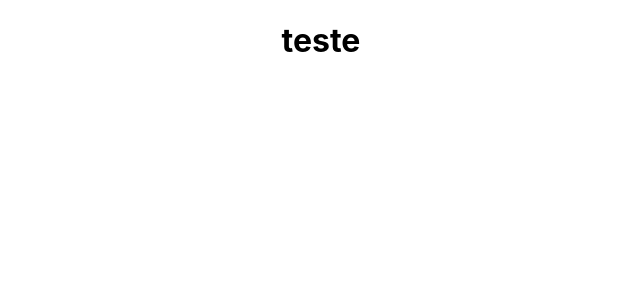
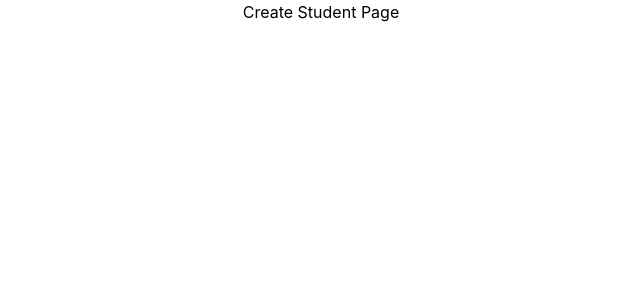
Before and after one commit to augustosplett/students-form-react, a React (Create React App) app: page /create-student in a window 1280 px wide. Shown: the top 300 px of the page, without its empty margins (319-959 px from the left). Built offline with nearby package versions, Linux system fonts and the light colour scheme.

Commit message:
installed tailwind, react-router and other developement dependencies. Also created the basic page structure

```diff
--- a/package.json
+++ b/package.json
@@ -8,6 +8,7 @@
     "@testing-library/user-event": "^13.5.0",
     "react": "^18.3.1",
     "react-dom": "^18.3.1",
+    "react-router-dom": "^6.26.2",
     "react-scripts": "5.0.1",
     "web-vitals": "^2.1.4"
   },
@@ -34,5 +35,10 @@
       "last 1 firefox version",
       "last 1 safari version"
     ]
+  },
+  "devDependencies": {
+    "autoprefixer": "^10.4.20",
+    "postcss": "^8.4.47",
+    "tailwindcss": "^3.4.13"
   }
 }
--- a/src/App.js
+++ b/src/App.js
@@ -1,9 +1,19 @@
 import './App.css';
+import { BrowserRouter as Router, Route, Routes } from 'react-router-dom';
+import Home from './pages/Home';
+import CreateStudent from './pages/CreateStudent';
+import ListStudents from './pages/ListStudents';
 
 function App() {
   return (
     <div className="App">
-      <h1>teste</h1>
+      <Router>
+        <Routes>
+          <Route path="/" element={<Home />} />
+          <Route path="/create-student" element={<CreateStudent />} />
+          <Route path="/list-students" element={<ListStudents />} />
+        </Routes>
+    </Router>
     </div>
   );
 }
--- a/src/index.css
+++ b/src/index.css
@@ -1,3 +1,7 @@
+@tailwind base;
+@tailwind components;
+@tailwind utilities;
+
 body {
   margin: 0;
   font-family: -apple-system, BlinkMacSystemFont, 'Segoe UI', 'Roboto', 'Oxygen',
--- /dev/null
+++ b/src/pages/CreateStudent/index.jsx
@@ -0,0 +1,7 @@
+const CreateStudent = () => {
+    return(
+        <h1>Create Student Page</h1>
+    )
+}
+
+export default CreateStudent;
--- /dev/null
+++ b/src/pages/Home/index.jsx
@@ -0,0 +1,7 @@
+const Home = () => {
+    return(
+        <h1>Home Page</h1>
+    )
+}
+
+export default Home;
--- /dev/null
+++ b/src/pages/ListStudents/index.jsx
@@ -0,0 +1,7 @@
+const ListStudents = () => {
+    return(
+        <h1>List Students Page</h1>
+    )
+}
+
+export default ListStudents;
--- /dev/null
+++ b/tailwind.config.js
@@ -0,0 +1,11 @@
+/** @type {import('tailwindcss').Config} */
+module.exports = {
+  content: [
+    "./src/**/*.{html,js, jsx}",
+    "./src/**/**/*.{html,js, jsx}"
+  ],
+  theme: {
+    extend: {},
+  },
+  plugins: [],
+}
```
Also changed, not shown: 1 other file (tests, documents, lock files or other folders).
